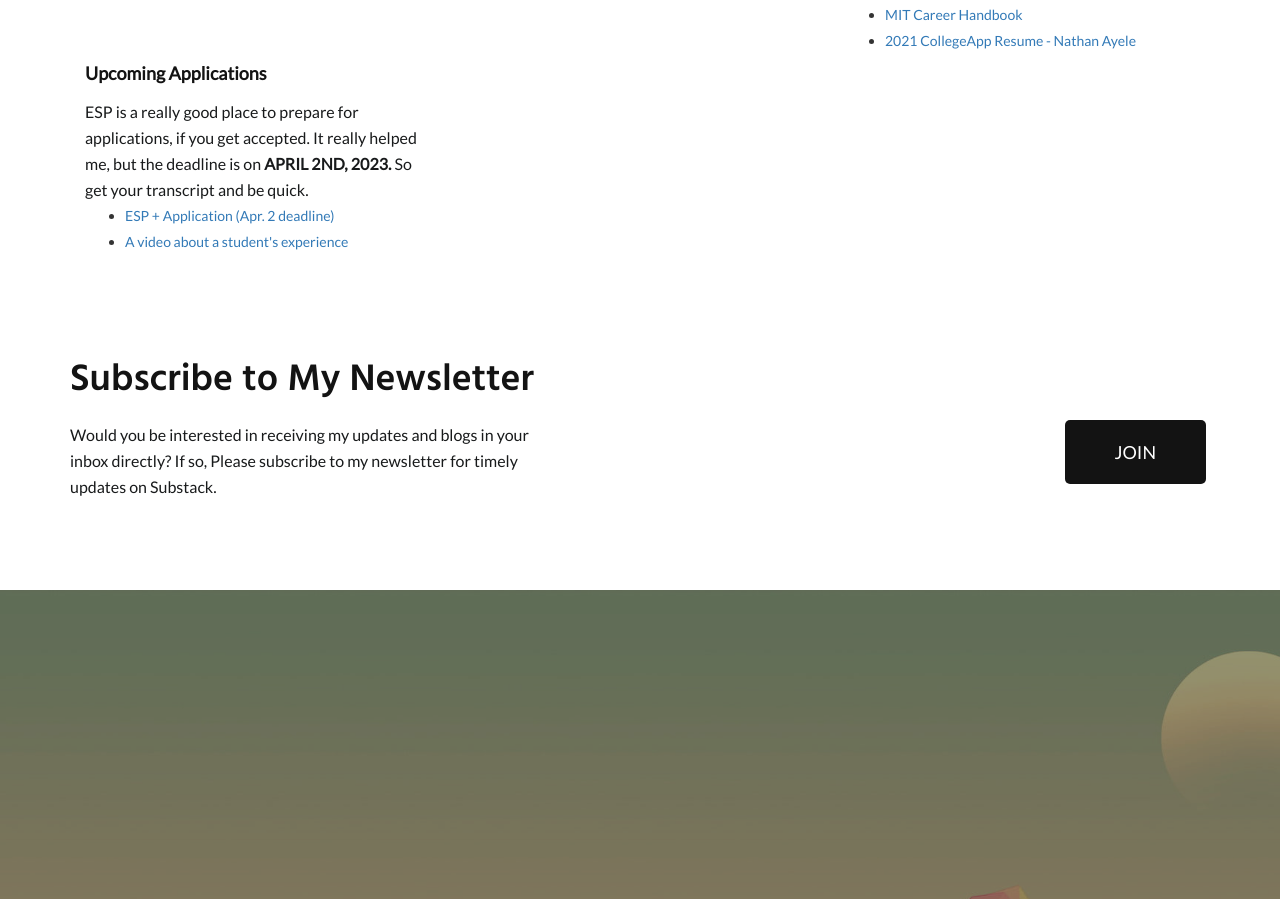
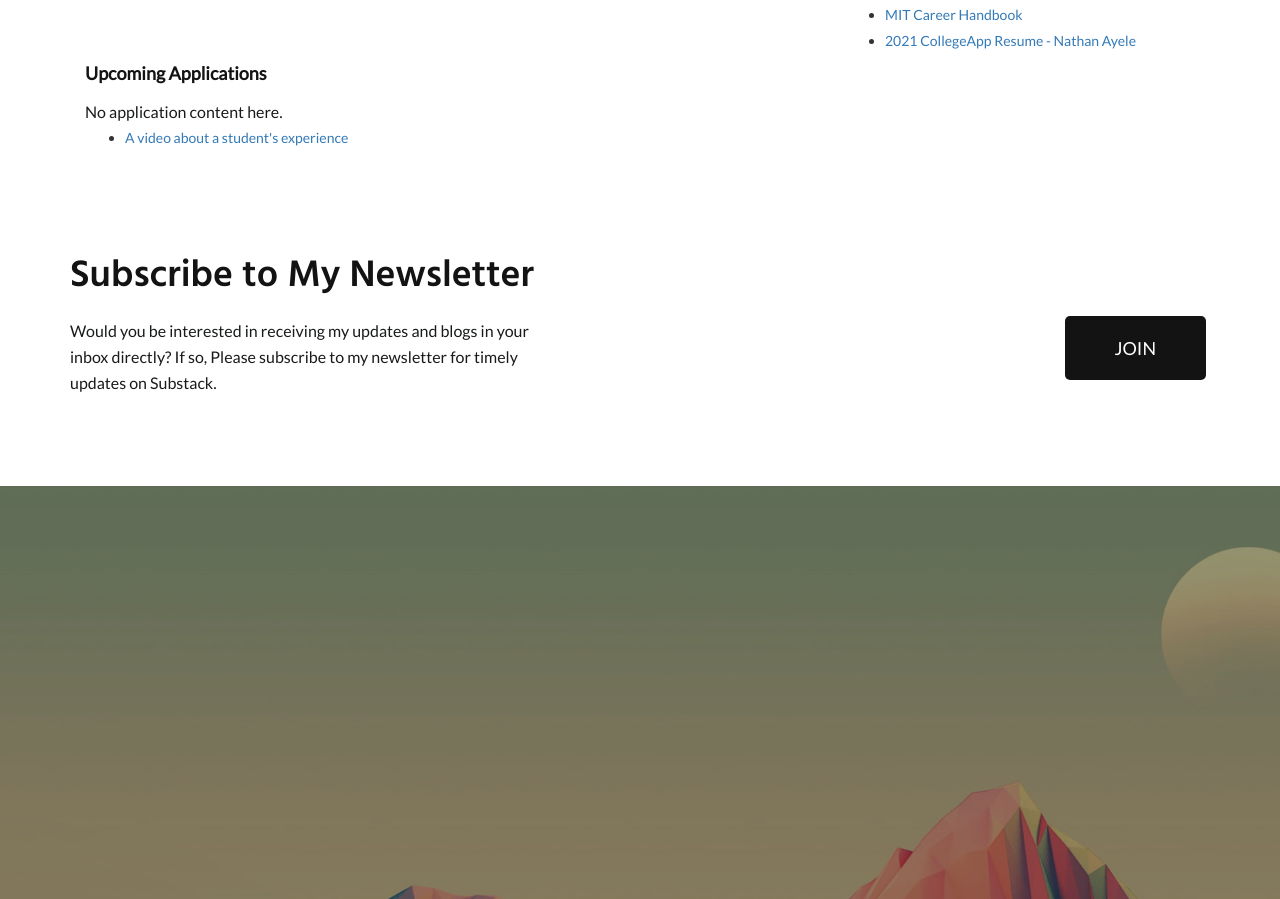
Before and after one commit to nta45/cs355-self-study, a plain HTML site: page index.html in a window 1280 px wide. Shown: the part 1720-2619 px from the top of the page. Drawn offline with Linux system fonts and the light colour scheme; a script that the page names is missing.

Commit message:
Update index.html

```diff
--- a/index.html
+++ b/index.html
@@ -171,7 +171,7 @@
 					</ul> -->
 
 					<p>
-						<a href="Resume.pdf" target="_blank" class="btn btn-dark with-arrow smoth-scroll">My Resume <i class="fa fa-download"></i></a>
+						<a href="/Resume.pdf" target="_blank" class="btn btn-dark with-arrow smoth-scroll">My Resume <i class="fa fa-download"></i></a>
 					</p>
 				</div>
 
@@ -417,8 +417,8 @@
 								<!-- <A href= "https://www.lumiere-education.com/">
 									<img src="/imgg/Experience/Lumiere.png"  height="100" width="100">							 -->
                                     <h4>Upcoming Applications</h4></A>
-                                    <p>ESP is a really good place to prepare for applications, if you get accepted. It really helped me, but the deadline is on <b>APRIL 2ND, 2023.</b> So get your transcript and be quick.</p>
-                                    <ul><li><a target="_blank" href="http://ow.ly/g9EP50NbOTM">ESP + Application (Apr. 2 deadline)</a></li>
+                                    <p>No application content here.</p>
+                                    <ul>
                                     <li><a href="sample.html">A video about a student's experience</a></li></ul>
                                 </div>
 						</div>
```
